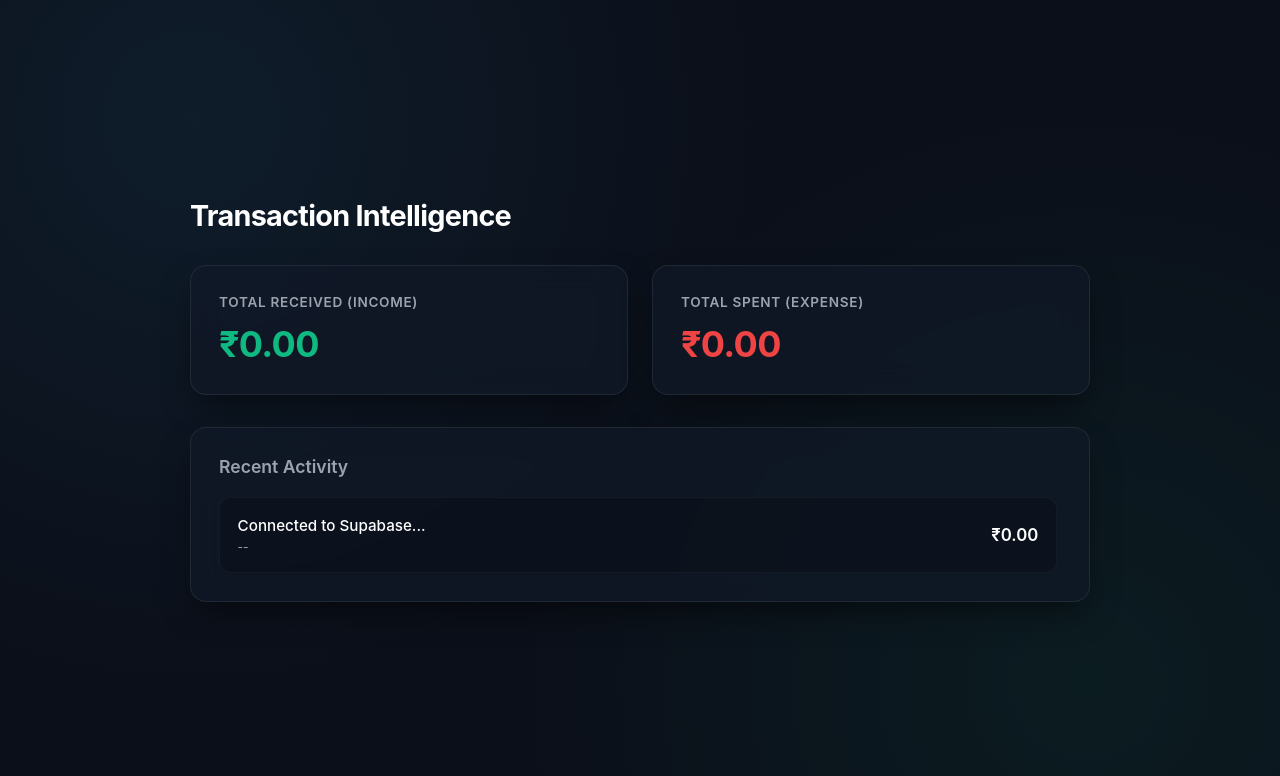
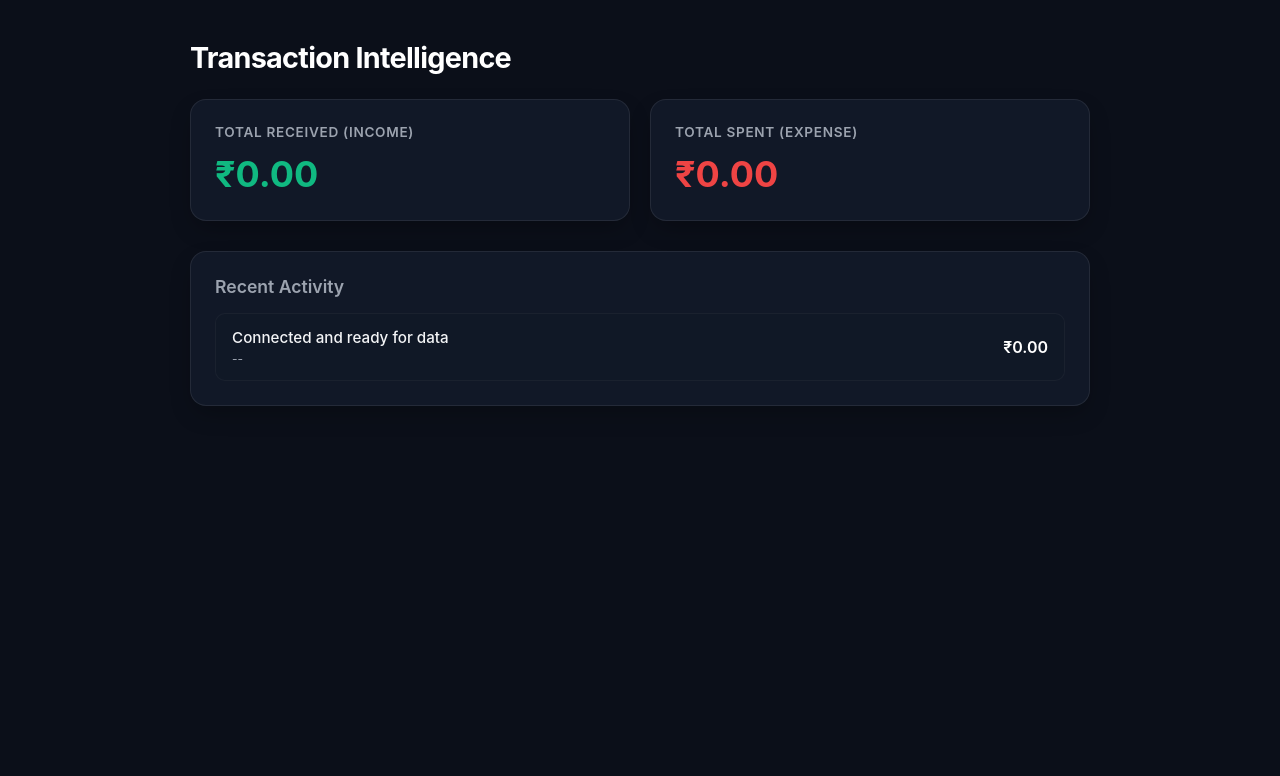
Before and after one commit to swarnaraj24/micro-tracker, a plain HTML site: page index.html in a window 1280 px wide. Drawn offline with Linux system fonts and the light colour scheme.

Commit message:
Update index.html

```diff
--- a/index.html
+++ b/index.html
@@ -3,209 +3,160 @@
 <head>
     <meta charset="UTF-8">
     <meta name="viewport" content="width=device-width, initial-scale=1.0">
-    <title>3D Transaction Intelligence</title>
+    <title>Transaction Intelligence</title>
     <style>
-        :root {
-            --bg-color: #0b0f19;
-            --card-bg: rgba(17, 24, 39, 0.75);
-            --text-primary: #ffffff;
-            --text-secondary: #9ca3af;
-            --accent-income: #10b981;
-            --accent-expense: #ef4444;
-            --border-color: rgba(255, 255, 255, 0.08);
-        }
-
         * {
             box-sizing: border-box;
             margin: 0;
             padding: 0;
-            font-family: 'Inter', system-ui, -apple-system, sans-serif;
-            -webkit-font-smoothing: antialiased;
+            font-family: -apple-system, BlinkMacSystemFont, "Segoe UI", Roboto, Helvetica, Arial, sans-serif;
         }
 
         body {
-            background-color: var(--bg-color);
-            color: var(--text-primary);
-            min-height: 100vh;
+            background-color: #0b0f19;
+            color: #ffffff;
+            padding: 40px 20px;
             display: flex;
             justify-content: center;
-            align-items: center;
-            padding: 2rem;
-            overflow-x: hidden;
-            background-image:
-                radial-gradient(circle at 15% 15%, rgba(56, 189, 248, 0.08) 0%, transparent 45%),
-                radial-gradient(circle at 85% 85%, rgba(16, 185, 129, 0.08) 0%, transparent 45%);
         }
 
-        .dashboard-container {
+        .container {
             width: 100%;
             max-width: 900px;
-            display: flex;
-            flex-direction: column;
-            gap: 2rem;
         }
 
         header h1 {
             font-size: 1.8rem;
             font-weight: 700;
+            margin-bottom: 24px;
             letter-spacing: -0.025em;
-            color: #ffffff;
         }
 
-        /* 3D Animated Stat Cards */
         .stats-grid {
             display: grid;
             grid-template-columns: repeat(auto-fit, minmax(260px, 1fr));
-            gap: 1.5rem;
-            perspective: 1000px;
+            gap: 20px;
+            margin-bottom: 30px;
         }
 
         .stat-card {
-            background: var(--card-bg);
-            border: 1px solid var(--border-color);
+            background: #111827;
+            border: 1px solid rgba(255, 255, 255, 0.08);
             border-radius: 16px;
-            padding: 1.75rem;
-            backdrop-filter: blur(16px);
-            transition: transform 0.4s cubic-bezier(0.175, 0.885, 0.32, 1.275), box-shadow 0.4s ease;
-            transform-style: preserve-3d;
-            box-shadow: 0 15px 35px -10px rgba(0, 0, 0, 0.6);
-        }
-
-        .stat-card:hover {
-            transform: translateY(-6px) rotateX(4deg) rotateY(-4deg);
-        }
-
-        .stat-card.income:hover {
-            box-shadow: 0 20px 40px -15px rgba(16, 185, 129, 0.2), 0 0 25px rgba(16, 185, 129, 0.1);
-            border-color: rgba(16, 185, 129, 0.4);
-        }
-
-        .stat-card.expense:hover {
-            box-shadow: 0 20px 40px -15px rgba(239, 68, 68, 0.2), 0 0 25px rgba(239, 68, 68, 0.1);
-            border-color: rgba(239, 68, 68, 0.4);
+            padding: 24px;
+            box-shadow: 0 10px 25px -5px rgba(0, 0, 0, 0.3);
         }
 
         .stat-title {
             font-size: 0.85rem;
-            color: var(--text-secondary);
+            color: #9ca3af;
             text-transform: uppercase;
             letter-spacing: 0.05em;
-            margin-bottom: 0.75rem;
+            margin-bottom: 12px;
             font-weight: 600;
         }
 
         .stat-amount {
             font-size: 2.25rem;
             font-weight: 700;
-            letter-spacing: -0.02em;
         }
 
-        .stat-card.income .stat-amount { color: var(--accent-income); }
-        .stat-card.expense .stat-amount { color: var(--accent-expense); }
+        .stat-amount.income {
+            color: #10b981;
+        }
 
-        /* Transactions Section */
+        .stat-amount.expense {
+            color: #ef4444;
+        }
+
         .transactions-section {
-            background: var(--card-bg);
-            border: 1px solid var(--border-color);
+            background: #111827;
+            border: 1px solid rgba(255, 255, 255, 0.08);
             border-radius: 16px;
-            padding: 1.75rem;
-            backdrop-filter: blur(16px);
-            box-shadow: 0 15px 35px -10px rgba(0, 0, 0, 0.6);
+            padding: 24px;
+            box-shadow: 0 10px 25px -5px rgba(0, 0, 0, 0.3);
         }
 
         .transactions-section h2 {
             font-size: 1.1rem;
             font-weight: 600;
-            margin-bottom: 1.25rem;
-            color: var(--text-secondary);
+            color: #9ca3af;
+            margin-bottom: 16px;
         }
 
         .transaction-list {
             display: flex;
             flex-direction: column;
-            gap: 0.85rem;
-            max-height: 400px;
-            overflow-y: auto;
-            padding-right: 4px;
-        }
-
-        .transaction-list::-webkit-scrollbar {
-            width: 6px;
-        }
-        .transaction-list::-webkit-scrollbar-thumb {
-            background: rgba(255, 255, 255, 0.1);
-            border-radius: 4px;
+            gap: 12px;
         }
 
         .transaction-item {
             display: flex;
             justify-content: space-between;
             align-items: center;
-            padding: 1.1rem;
-            background: rgba(11, 15, 25, 0.6);
-            border-radius: 12px;
+            padding: 14px 16px;
+            background: rgba(17, 24, 39, 0.5);
             border: 1px solid rgba(255, 255, 255, 0.04);
-            transition: all 0.2s ease;
-        }
-
-        .transaction-item:hover {
-            background: rgba(30, 41, 59, 0.8);
-            transform: scale(1.01);
-            border-color: rgba(255, 255, 255, 0.1);
+            border-radius: 10px;
         }
 
         .tx-info {
             display: flex;
             flex-direction: column;
-            gap: 0.3rem;
+            gap: 4px;
         }
 
         .tx-desc {
+            font-size: 0.95rem;
             font-weight: 500;
-            font-size: 0.95rem;
-            color: #ffffff;
+            color: #f3f4f6;
         }
 
         .tx-date {
             font-size: 0.75rem;
-            color: var(--text-secondary);
+            color: #9ca3af;
         }
 
         .tx-amount {
+            font-size: 1rem;
             font-weight: 600;
-            font-size: 1.05rem;
         }
 
-        .tx-amount.income { color: var(--accent-income); }
-        .tx-amount.expense { color: var(--accent-expense); }
+        .tx-amount.income {
+            color: #10b981;
+        }
+
+        .tx-amount.expense {
+            color: #ef4444;
+        }
     </style>
 </head>
 <body>
 
-    <div class="dashboard-container">
+    <div class="container">
         <header>
             <h1>Transaction Intelligence</h1>
         </header>
 
-        <!-- 3D Interactive Animated Cards -->
+        <!-- Summary Cards -->
         <div class="stats-grid">
-            <div class="stat-card income">
+            <div class="stat-card">
                 <div class="stat-title">Total Received (Income)</div>
-                <div class="stat-amount" id="total-income">₹0.00</div>
+                <div class="stat-amount income" id="total-income">₹0.00</div>
             </div>
-            <div class="stat-card expense">
+            <div class="stat-card">
                 <div class="stat-title">Total Spent (Expense)</div>
-                <div class="stat-amount" id="total-expense">₹0.00</div>
+                <div class="stat-amount expense" id="total-expense">₹0.00</div>
             </div>
         </div>
 
-        <!-- Recent Logs Section -->
+        <!-- Activity Section -->
         <div class="transactions-section">
             <h2>Recent Activity</h2>
             <div class="transaction-list" id="transaction-list">
                 <div class="transaction-item">
                     <div class="tx-info">
-                        <span class="tx-desc">Connected to Supabase...</span>
+                        <span class="tx-desc">Connected and ready for data</span>
                         <span class="tx-date">--</span>
                     </div>
                     <span class="tx-amount">₹0.00</span>
```
